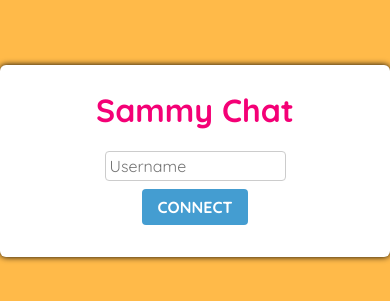
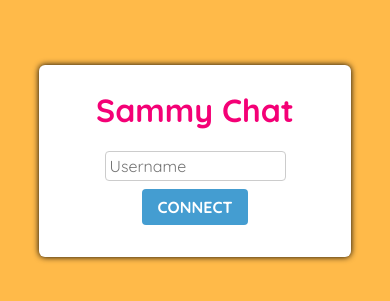
Before and after one commit to pgmccullough/sam-dad-chat-client, a React (Create React App) app: page / in a window 390 px wide. Shown: the part 261-562 px from the top of the page. Built offline with nearby package versions, Linux system fonts and the light colour scheme; no server answers.

Commit message:
connect box mobile

```diff
--- a/src/components/Connect/Connect.module.css
+++ b/src/components/Connect/Connect.module.css
@@ -11,6 +11,7 @@
 
 .box {
   width: 600px;
+  max-width: 80vw;
   border-radius: 6px;
   box-shadow: 0 0 6px 0 #000;
   padding: 0.25rem 0 2rem 0;
```
